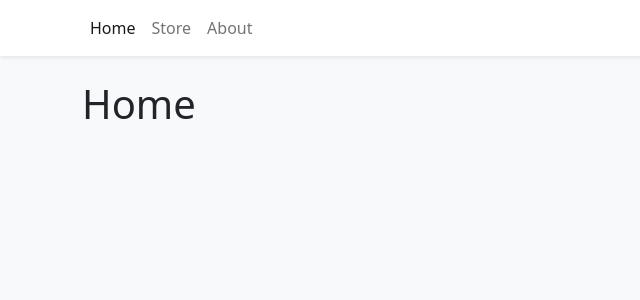
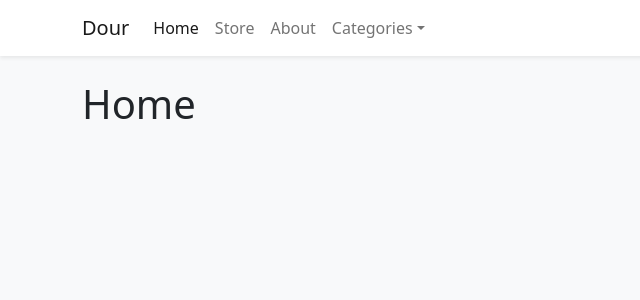
Before and after one commit to Sajid40IUT/dour-clientSide, a React (Vite) app: page / in a window 1280 px wide. Shown: the top 300 px of the page, without its empty margins (0-640 px from the left). Built offline with nearby package versions, Linux system fonts and the light colour scheme.

Commit message:
Navbar modified Dropdown

```diff
--- a/package.json
+++ b/package.json
@@ -9,6 +9,7 @@
     "preview": "vite preview"
   },
   "dependencies": {
+    "autoprefixer": "^10.4.14",
     "bootstrap": "^5.2.3",
     "react": "^18.2.0",
     "react-bootstrap": "^2.7.2",
@@ -20,6 +21,7 @@
     "@types/react": "^18.0.28",
     "@types/react-dom": "^18.0.11",
     "@vitejs/plugin-react-swc": "^3.0.0",
+    "tailwindcss": "^3.3.1",
     "typescript": "^4.9.3",
     "vite": "^4.2.0"
   }
--- a/src/components/Navbar.tsx
+++ b/src/components/Navbar.tsx
@@ -1,4 +1,4 @@
-import { Button, Nav, Container, Navbar as NavbarBS } from "react-bootstrap"
+import { NavDropdown, Button, Nav, Container, Navbar as NavbarBS } from "react-bootstrap"
 import { NavLink } from "react-router-dom"
 import { useShoppingCart } from "../context/ShoppingCartContext"
 
@@ -12,10 +12,17 @@ export function Navbar() {
     return (
         <NavbarBS className="bg-white shadow-sm mb-4">
             <Container>
+                <a className="navbar-brand" href="/">Dour</a>
                 <Nav className="me-auto">
                     <Nav.Link to = "/" as = { NavLink }>Home</Nav.Link>
                     <Nav.Link to = "/Store" as = { NavLink }>Store</Nav.Link>
                     <Nav.Link to = "/About" as = { NavLink }>About</Nav.Link>
+
+                    <NavDropdown title="Categories" id="basic-nav-dropdown">
+                        <NavDropdown.Item to = "/Store" as = { NavLink }>Interior</NavDropdown.Item>
+                        <NavDropdown.Item to = "/" as = { NavLink }>Engine Parts</NavDropdown.Item>
+                        <NavDropdown.Item to = "/" as = { NavLink }>I don't know</NavDropdown.Item>
+                    </NavDropdown>
                 </Nav>
                 {cartQuantity > 0 && (
                 <Button style={{ width: "3rem", height: "3rem", position: "relative", }}
```
Also changed, not shown: 1 other file (tests, documents, lock files or other folders).
